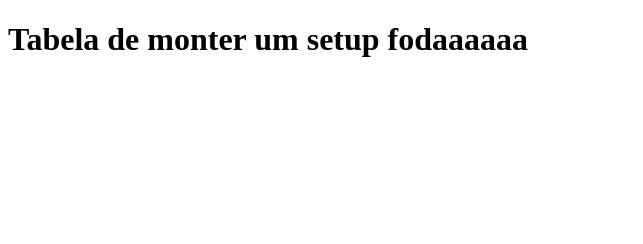
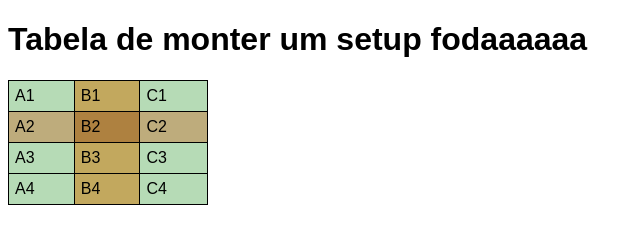
Before and after one commit to Cava-Max/aulas-curso-em-video-gus-guanabara, a plain HTML site: page site19/inderexo.html in a window 1280 px wide. Shown: the whole page, without its empty margins (0-643 px from the left). Drawn offline with Linux system fonts and the light colour scheme.

Commit message:
Update inderexo.html

```diff
--- a/site19/inderexo.html
+++ b/site19/inderexo.html
@@ -5,11 +5,77 @@
     <meta name="viewport" content="width=device-width, initial-scale=1.0">
     <title>Document</title>
     <link rel="shortcut icon" href="../zzzz_favicon_generico/favicon.ico" type="image/x-icon">
+    <style>
+        body {
+            font-family: Arial, Helvetica, sans-serif;
+        }
+
+        table {
+            width: 200px;
+            border-collapse: collapse;
+
+        }
+
+        tr {
+            background-color: rgba(0, 128, 0, 0.288);
+        }
+
+        tr.segunda-linha {
+            background-color: rgba(128, 94, 0, 0.514);
+        }
+
+        td {
+            border: 1px solid black;
+            padding: 6px;
+        }
+
+        td.b2 {
+            border: 1px solid black;
+            padding: 6px;
+            background-color: rgba(158, 87, 6, 0.507);
+        }
+
+        td.horiz{
+            border: 1px solid black;
+            padding: 6px;
+            background-color: rgba(206, 120, 8, 0.507);
+        }
+    </style>
 </head>
 <body>
     <h1>Tabela de monter um setup fodaaaaaa</h1>
+    <!-- shift+alt+a
+     HIERARQUIA DE TABELAS (simples)
+     table = tabela
+        table rolls = linhas da tabela
+            table reader = cabeçalho da tabela
+            table data = dado da tabela
+    -->
     <table>
-
+        <tr>
+            <!-- primeira linha -->
+             <td>A1</td>
+             <td class="horiz">B1</td>
+             <td>C1</td>
+        </tr>
+        <tr class="segunda-linha">
+            <!-- segunda linha -->
+             <td>A2</td>
+             <td class="b2">B2</td>
+             <td>C2</td>
+        </tr>
+        <tr>
+            <!-- terceira linha -->
+             <td>A3</td>
+             <td class="horiz">B3</td>
+             <td>C3</td>
+        </tr>
+        <tr>
+            <!-- quarta linha -->
+             <td>A4</td>
+             <td class="horiz">B4</td>
+             <td>C4</td>
+        </tr>
     </table>
 </body>
 </html>
```
